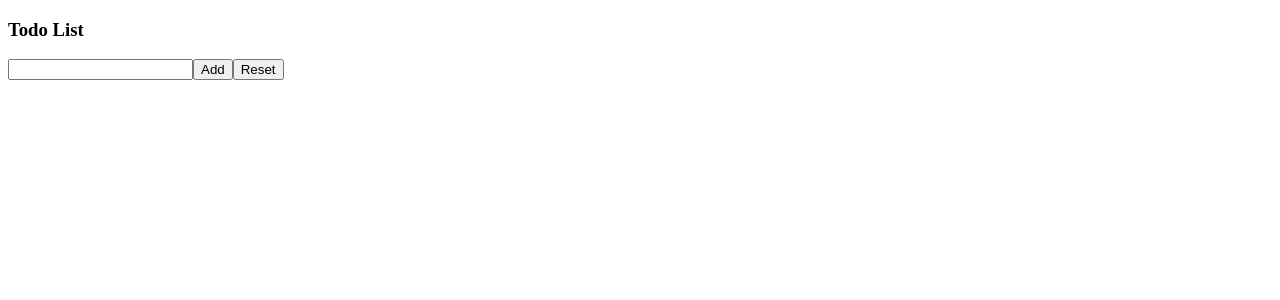
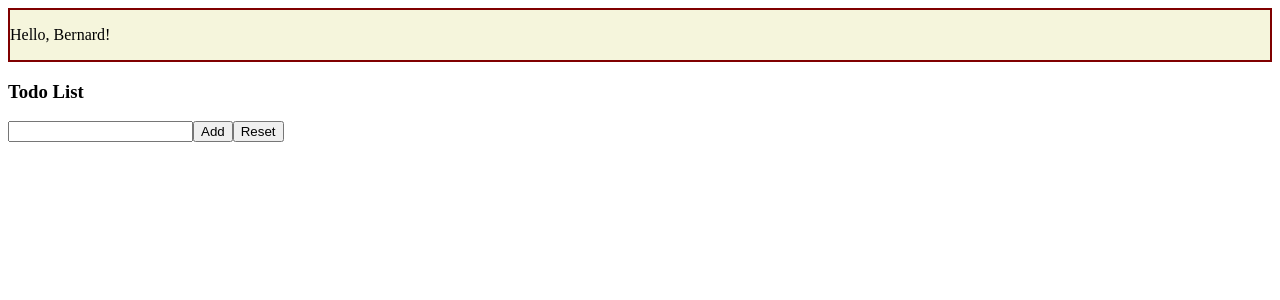
Before and after one commit to Zulk0rne1n/React-Exercises, a React (Create React App) app: page / in a window 1280 px wide. Shown: the top 300 px of the page. Built offline with nearby package versions, Linux system fonts and the light colour scheme.

Commit message:
Styling 01 added

```diff
--- a/src/App.js
+++ b/src/App.js
@@ -1,14 +1,7 @@
 import React from "react"
-import { Counter } from "./Counter"
-import { Hello } from "./Hello"
+import { TodoList } from "./TodoList"
 import { Welcome } from "./Welcome"
-import { ClickCounter } from "./ClickCounter"
-import { ClickTracker } from "./ClickTracker"
-import { InteractiveWelcome } from "./InteractiveWelcome"
-import { Login } from "./Login"
-import { UncontrolledLogin } from "./UncontrolledLogin"
-import { TodoList } from "./TodoList"
-import { Colors } from "./Colors"
+
 
 
 
@@ -20,7 +13,7 @@ export class App extends React.Component {
     render() {
         return (
             <div>
-                {/* <UncontrolledLogin /> */}
+                <Welcome name='Bernard'/>
                 <TodoList />
             </div>)
     }
--- a/src/Welcome.js
+++ b/src/Welcome.js
@@ -6,7 +6,7 @@ export class Welcome extends React.Component {
     render() {
         return (
             <div className="welcome">
-                <p>Welcome {this.props.name}</p>
+                <p>Hello, {this.props.name}!</p>
                 {this.props.name === "John" && <Age age={this.props.age}  />}
             </div>
         )
--- a/src/index.css
+++ b/src/index.css
@@ -1,4 +1,4 @@
-/* .welcome {
-    background-color: blueviolet;
-    border: 2px solid rgb(0, 0, 0);
-} */
+.welcome {
+    background-color: beige;
+    border: 2px solid maroon;
+}
```
